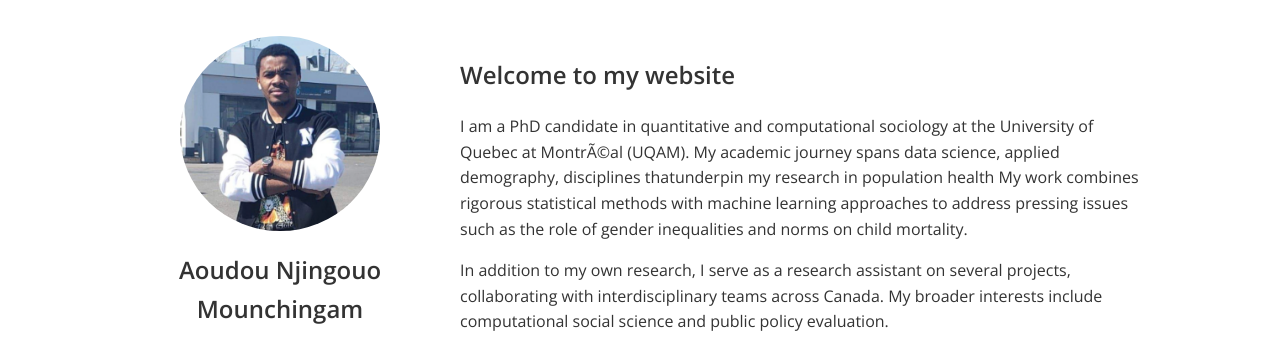
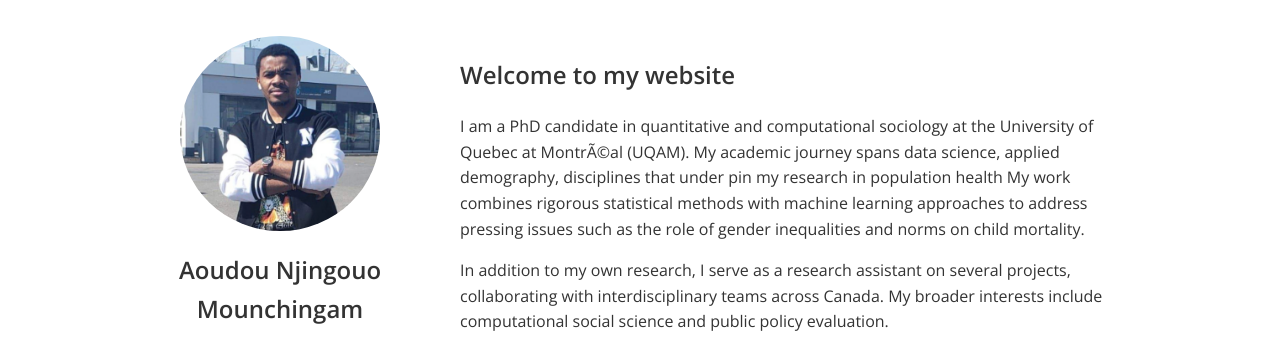
Before and after one commit to njingouo/mypage, a plain HTML site: page index.html in a window 1280 px wide. Shown: the part 64-409 px from the top of the page. Drawn offline with nearby package versions, Linux system fonts and the light colour scheme; a small style sheet from the web is missing.

Commit message:
Update index.html

```diff
--- a/index.html
+++ b/index.html
@@ -50,7 +50,7 @@
         <p>
           I am a PhD candidate in quantitative and computational sociology at
           the University of Quebec at Montréal (UQAM). My academic journey spans
-         data science, applied demography, disciplines thatunderpin my research in population health
+         data science, applied demography, disciplines that under pin my research in population health
          My work combines rigorous statistical methods with machine learning approaches to address pressing
           issues such as the role of gender inequalities and norms on child mortality.
 
```
